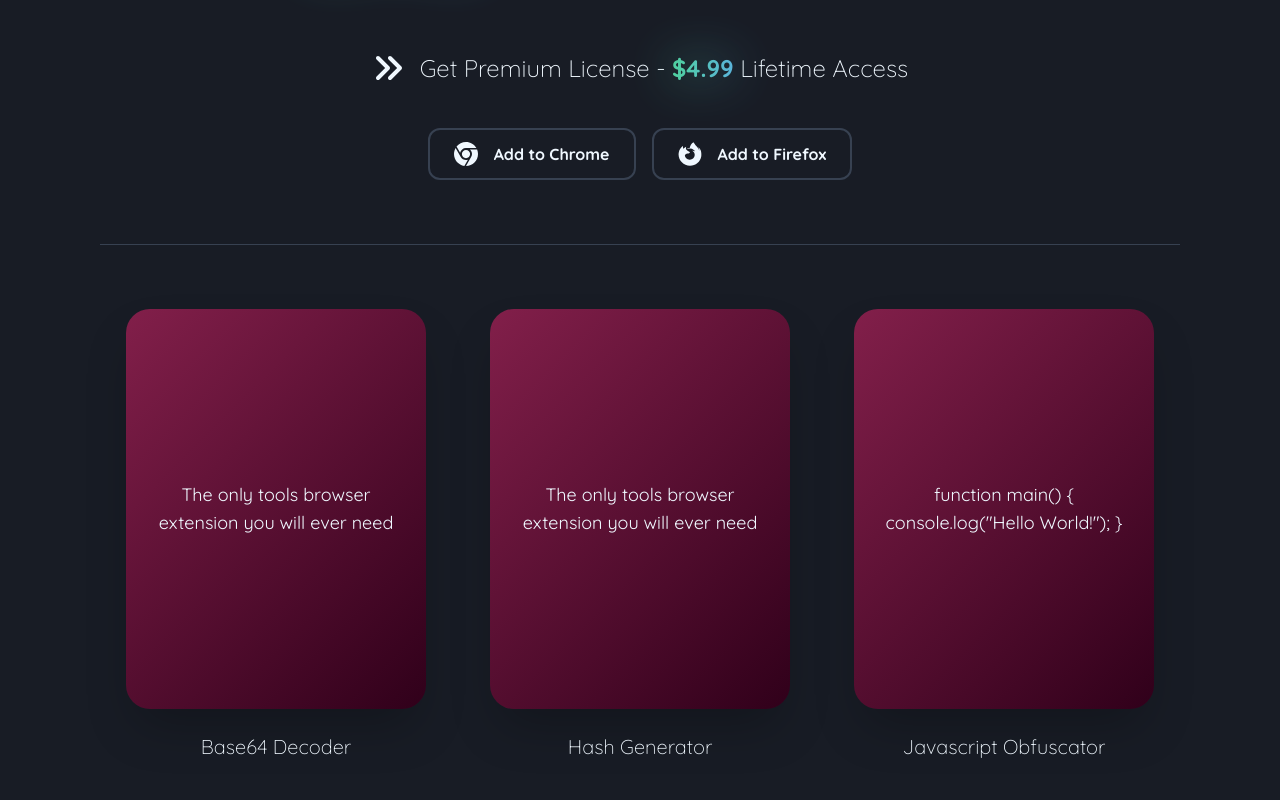
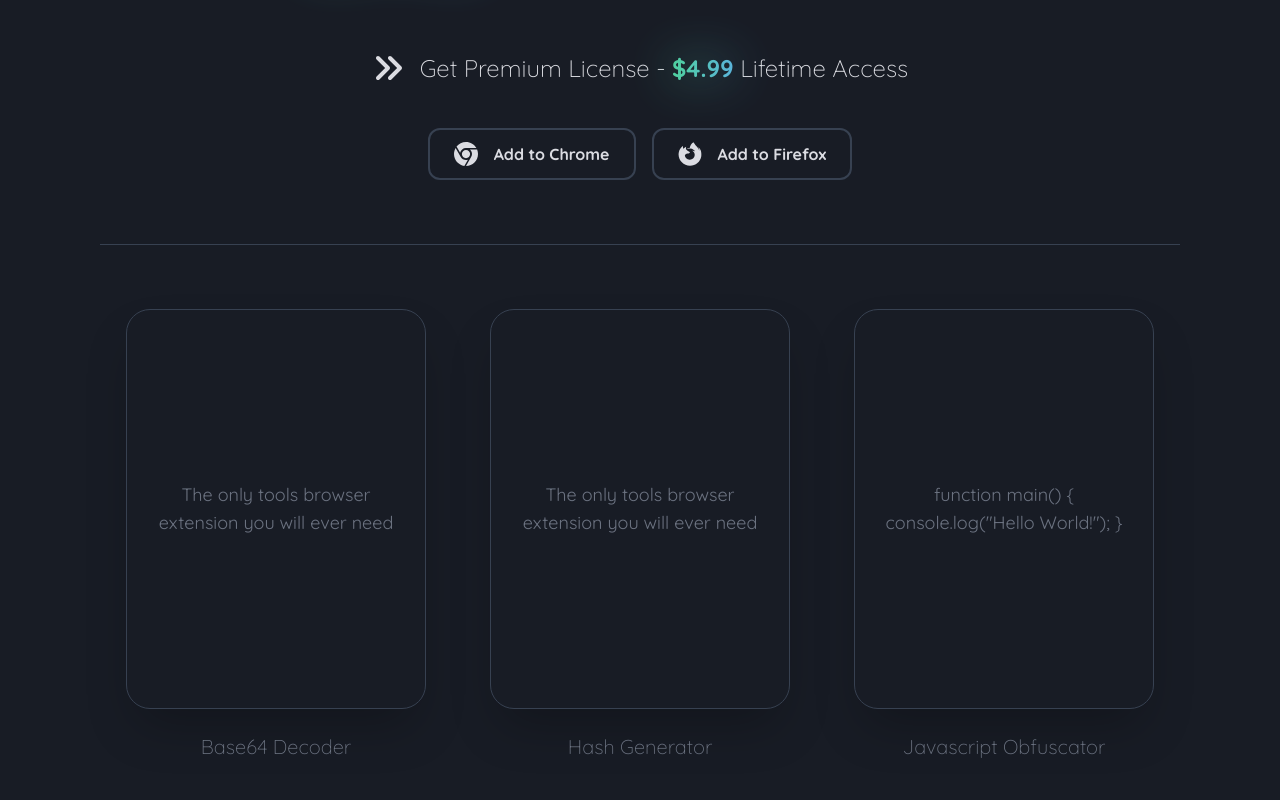
Before and after one commit to mechashadowx/infinite-toolkit, a Next.js app: page / in a window 1280 px wide. Shown: the part 280-1080 px from the top of the page. Built offline with nearby package versions, Linux system fonts and the light colour scheme.

Commit message:
Improve cards animation

```diff
--- a/app/components/base/TextChange.tsx
+++ b/app/components/base/TextChange.tsx
@@ -19,16 +19,20 @@ const TextChange: React.FC<TextChangeProps> = ({
     return (
         <div
             id="base64decoder"
-            className={`flex flex-col items-center justify-center gap-6 transition-all duration-200 transform ${
-                hovered ? "scale-105 rotate-2" : "scale-100"
+            className={`card flex flex-col items-center justify-center gap-6 transition-all duration-500 transform ${
+                hovered ? "scale-105 -translate-y-10" : "scale-100"
             }`}
             onMouseEnter={() => setHovered(true)}
             onMouseLeave={() => setHovered(false)}
         >
-            <div className="p-4 bg-dark-gradient flex items-center justify-center h-[400px] w-[300px] rounded-3xl shadow-2xl text-center">
+            <div
+                className={`p-4 flex items-center justify-center h-[400px] w-[300px] rounded-3xl shadow-2xl text-center transition-all duration-500 border border-gray-700 ${
+                    hovered ? "bg-[#dbdce2]" : "bg-[#181c25]"
+                }`}
+            >
                 <span className="inline-grid text-lg items-center justify-center">
                     <span
-                        className={`relative col-start-1 row-start-1 text-center transition-all duration-200 ${
+                        className={`relative col-start-1 row-start-1 text-center transition-all duration-200 text-gray-500 ${
                             hovered ? "opacity-0" : "opacity-100"
                         }`}
                         style={{
@@ -39,7 +43,7 @@ const TextChange: React.FC<TextChangeProps> = ({
                         {text}
                     </span>
                     <span
-                        className={`relative col-start-1 row-start-1 text-center transition-all duration-200 ${
+                        className={`relative col-start-1 row-start-1 text-center transition-all duration-200 text-gray-700 ${
                             hovered ? "opacity-100" : "opacity-0"
                         }`}
                         style={{
@@ -53,7 +57,9 @@ const TextChange: React.FC<TextChangeProps> = ({
             </div>
             <h1
                 className={`text-xl transition-all duration-200 transform ${
-                    hovered ? "scale-105 font-bold" : "scale-100 font-light"
+                    hovered
+                        ? "scale-105 font-bold text-[#dbdce2]"
+                        : "scale-100 font-light text-gray-500"
                 }`}
             >
                 {title}
--- a/app/globals.css
+++ b/app/globals.css
@@ -6,7 +6,7 @@ body {
     font-optical-sizing: auto;
     font-weight: 400;
     font-style: normal;
-    color: aliceblue;
+    color: #dbdce2;
 }
 
 @keyframes gradientAnimation {
@@ -25,3 +25,7 @@ body {
     background-size: 200% 200%;
     animation: gradientAnimation 5s ease infinite;
 }
+
+.cards:hover > .card:not(:hover) {
+    filter: blur(2px);
+}
--- a/app/page.tsx
+++ b/app/page.tsx
@@ -64,7 +64,7 @@ export default function Home() {
                         href="https://chromewebstore.google.com/detail/infinite-toolkit/iocbmkenbdeolfklibfpokdojgffnkdb"
                         target="_blank"
                         rel="noopener noreferrer"
-                        className="w-full sm:w-auto px-6 py-3 flex items-center justify-center gap-4 border-2 border-gray-700 hover:bg-[aliceblue] hover:text-gray-700 font-bold rounded-xl transition-all duration-300 text-center transform hover:scale-105"
+                        className="w-full sm:w-auto px-6 py-3 flex items-center justify-center gap-4 border-2 border-gray-700 hover:bg-[#dbdce2] hover:text-gray-700 font-bold rounded-xl transition-all duration-300 text-center transform hover:scale-105"
                     >
                         <FontAwesomeIcon
                             className="h-6 w-6"
@@ -77,7 +77,7 @@ export default function Home() {
                         href="https://addons.mozilla.org/en-US/firefox/addon/infinite-toolkit/"
                         target="_blank"
                         rel="noopener noreferrer"
-                        className="w-full sm:w-auto px-6 py-3 flex items-center justify-center gap-4 border-2 border-gray-700 hover:bg-[aliceblue] hover:text-gray-700 font-bold rounded-xl transition-all duration-300 text-center transform hover:scale-105"
+                        className="w-full sm:w-auto px-6 py-3 flex items-center justify-center gap-4 border-2 border-gray-700 hover:bg-[#dbdce2] hover:text-gray-700 font-bold rounded-xl transition-all duration-300 text-center transform hover:scale-105"
                     >
                         <FontAwesomeIcon
                             className="h-6 w-6"
@@ -89,7 +89,7 @@ export default function Home() {
                 </div>
             </div>
             <div className="h-[1px] w-full bg-gray-700"></div>
-            <div className="w-full flex items-center justify-center flex-wrap gap-16">
+            <div className="cards w-full flex items-center justify-center flex-wrap gap-16">
                 <Base64Decoder />
                 <HashGenerator />
                 <JavascriptObfuscator />
```
